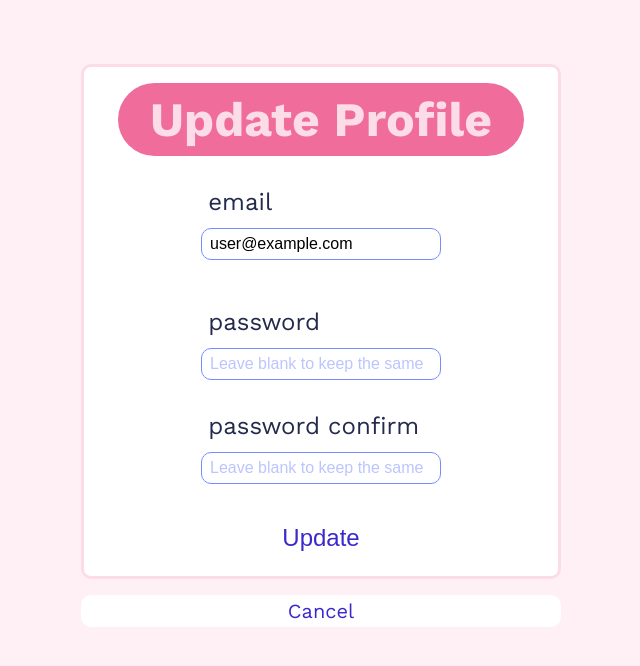
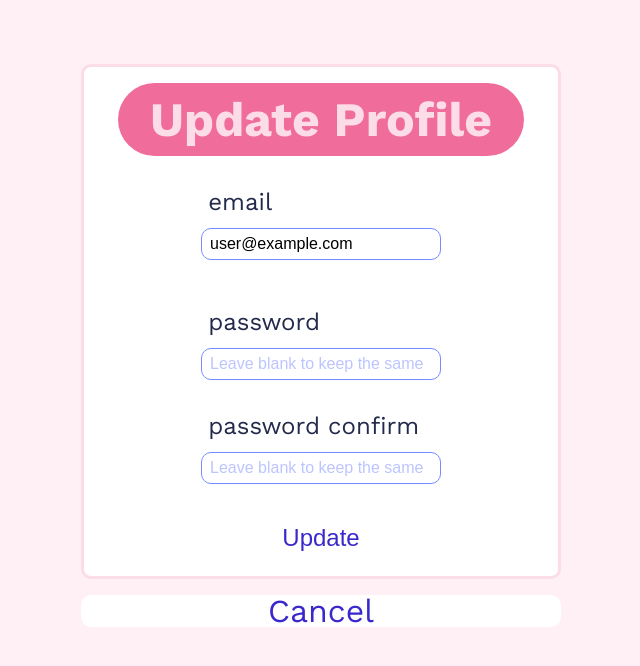
Before and after one commit to Brandon-Moye/Queen-of-Cards, a React (Create React App) app: page /update-profile in a window 1280 px wide. Shown: the top 666 px of the page, without its empty margins (319-959 px from the left). Built offline with nearby package versions, Linux system fonts and the light colour scheme; no server answers; sample sign-in values are in the browser's storage; a web font is replaced by a local one.

Commit message:
trying bigger buttons

```diff
--- a/src/components/UpdateProfile.css
+++ b/src/components/UpdateProfile.css
@@ -103,7 +103,7 @@ body {
 .returnToLoginPageCancelLinkContainer {
   background-color: #fff;
   border-radius: 10px;
-  font-size: 1.25rem;
+  font-size: 2rem;
   height: 2rem;
   display: flex;
   justify-content: center;
@@ -119,8 +119,10 @@ body {
 
 @media (hover: hover) {
 
-  .returnToLoginPageLink:hover,
-  .returnToLoginPageLink:active {
+  .returnToLoginPageLink:hover
+
+  /* ,.returnToLoginPageLink:active  */
+    {
     text-decoration: underline #3b28cc;
     transition: all 0.5s ease;
   }
```
